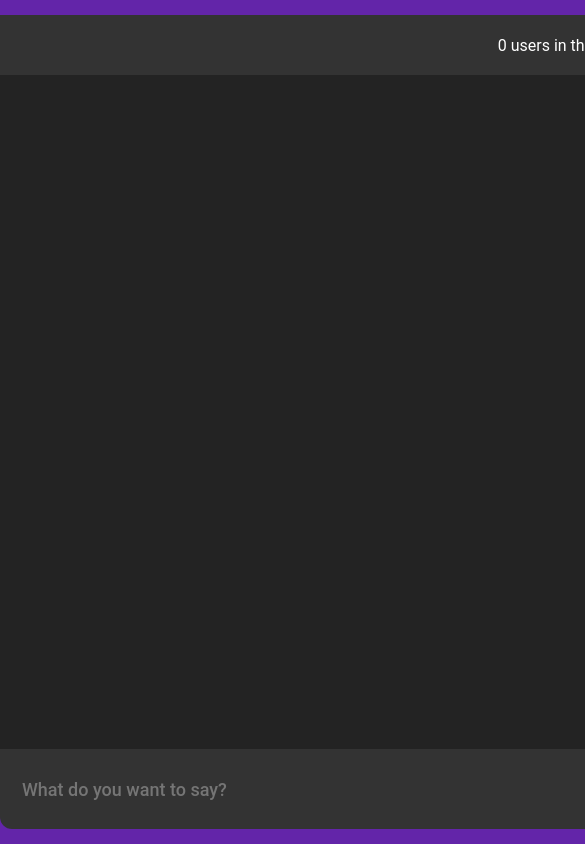
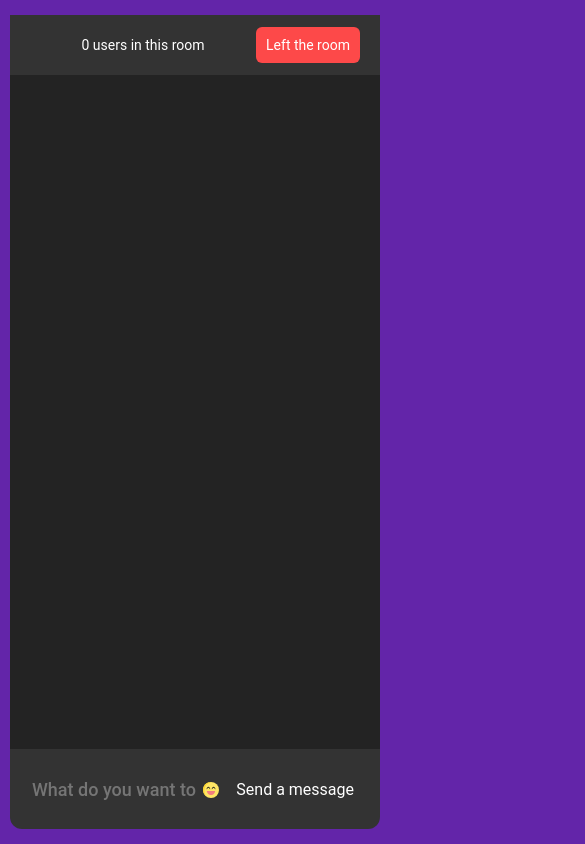
Before and after one commit to Domik-Atis/socket-client, a React (Create React App) app: page /chat in a window 390 px wide. Shown: the top 844 px of the page, 585 px wide, since content can reach past the window. Built offline with nearby package versions, Linux system fonts and the light colour scheme; no server answers.

Commit message:
Update main.css

```diff
--- a/src/styles/main.css
+++ b/src/styles/main.css
@@ -57,3 +57,14 @@ body {
     margin: 0 auto;
     min-height: 100vh;
   }
+
+@media (max-width: 768px) {
+  body {
+    font-size: 14px;
+  }
+
+  .container {
+    width: 100%;
+    padding: 0 10px;
+  }
+}
```
